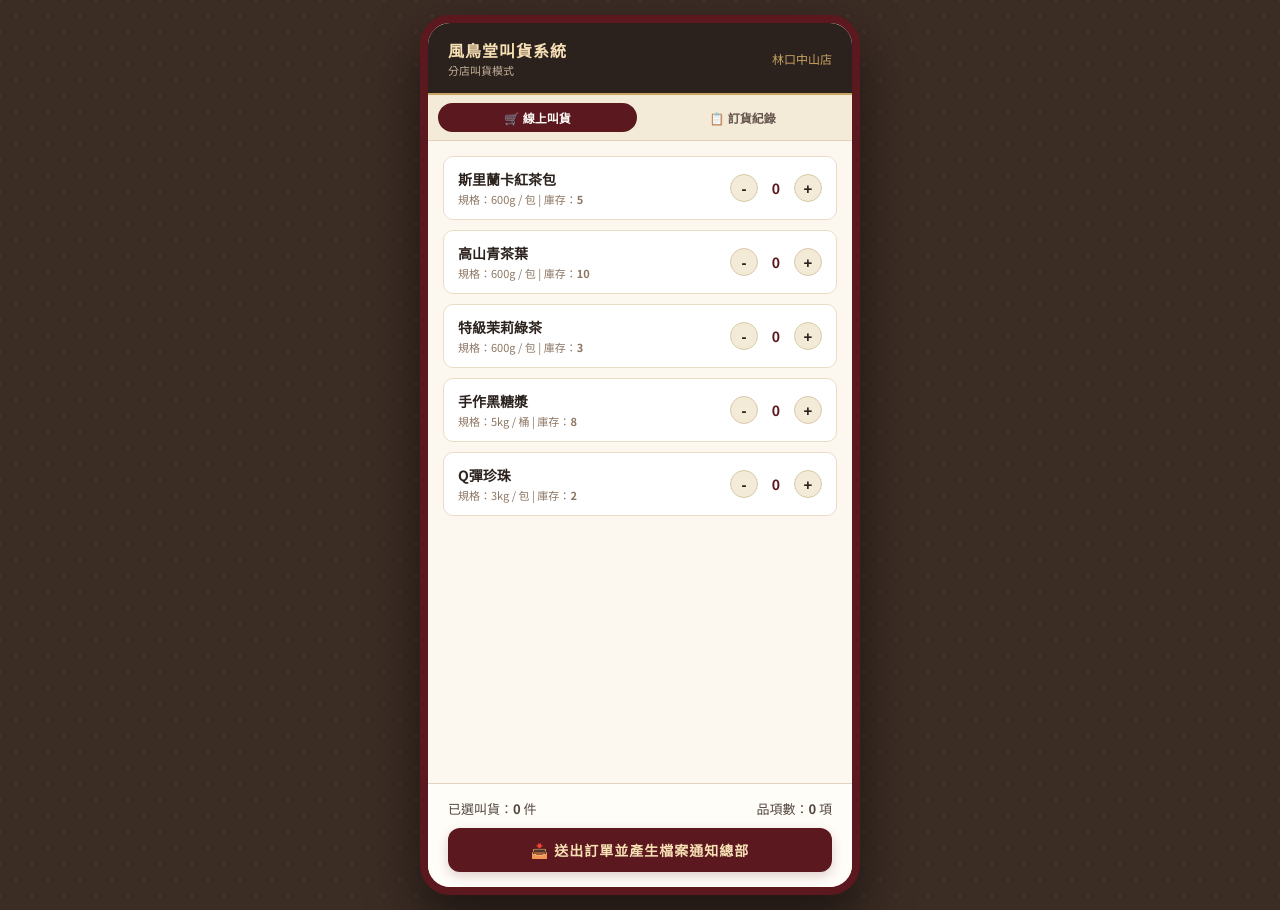
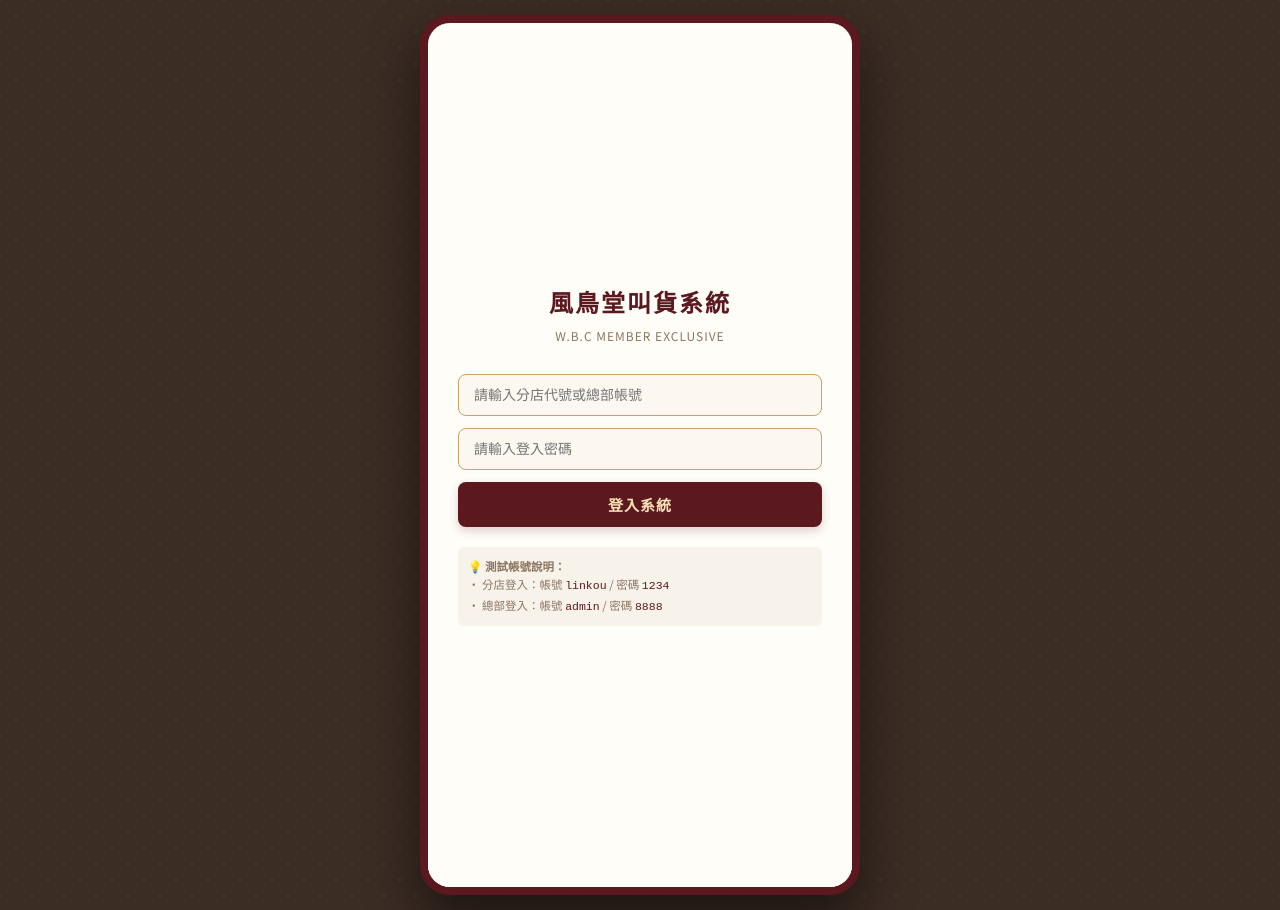
Before and after one commit to magicmalosing-cyber/ORDER, a plain HTML site: page index.html in a window 1280 px wide. Drawn offline with Linux system fonts and the light colour scheme.

Commit message:
Update index.html

```diff
--- a/index.html
+++ b/index.html
@@ -3,7 +3,7 @@
 <head>
     <meta charset="UTF-8">
     <meta name="viewport" content="width=device-width, initial-scale=1.0">
-    <title>風鳥堂 - 智慧叫貨與庫存管理系統</title>
+    <title>風鳥堂 - 智慧叫貨與多帳號管理系統</title>
     <style>
         @import url('https://fonts.googleapis.com/css2?family=Noto+Serif+TC:wght@500;700&family=Noto+Sans+TC:wght@300;400;500;700&display=swap');
 
@@ -43,6 +43,78 @@
             border: 8px solid #5c181f;
         }
 
+        /* 登入畫面 */
+        .login-screen {
+            position: absolute;
+            inset: 0;
+            background: #fffdf8;
+            z-index: 200;
+            display: flex;
+            flex-direction: column;
+            justify-content: center;
+            align-items: center;
+            padding: 30px;
+            text-align: center;
+        }
+
+        .login-screen.hidden {
+            display: none;
+        }
+
+        .login-logo {
+            font-family: 'Noto Serif TC', serif;
+            font-size: 24px;
+            font-weight: 900;
+            color: #5c181f;
+            margin-bottom: 8px;
+            letter-spacing: 2px;
+        }
+
+        .login-subtitle {
+            font-size: 12px;
+            color: #8c7662;
+            margin-bottom: 30px;
+            letter-spacing: 1px;
+        }
+
+        .login-input {
+            width: 100%;
+            padding: 12px 15px;
+            margin-bottom: 12px;
+            border: 1px solid #c8a362;
+            border-radius: 8px;
+            font-size: 14px;
+            background: #fcf8f0;
+            color: #2b221e;
+        }
+
+        .login-btn {
+            width: 100%;
+            background: #5c181f;
+            color: #f7e0b5;
+            border: none;
+            padding: 12px;
+            border-radius: 8px;
+            font-size: 15px;
+            font-weight: 700;
+            cursor: pointer;
+            letter-spacing: 1px;
+            box-shadow: 0 4px 10px rgba(92,24,31,0.2);
+        }
+
+        .login-hint {
+            margin-top: 20px;
+            font-size: 11.5px;
+            color: #8c7662;
+            line-height: 1.6;
+            background: #f7f2ea;
+            padding: 10px;
+            border-radius: 6px;
+            width: 100%;
+            text-align: left;
+        }
+
+        /* App 內部樣式 */
         .app-header {
             background: #2b221e;
             color: #f7e0b5;
@@ -51,11 +123,6 @@
             justify-content: space-between;
             align-items: center;
             border-bottom: 2px solid #c8a362;
-        }
-
-        .app-title {
-            cursor: pointer;
-            user-select: none;
         }
 
         .app-title h1 {
@@ -67,6 +134,16 @@
         .app-title p {
             font-size: 11px;
             color: #c5b399;
+        }
+
+        .logout-btn {
+            background: transparent;
+            border: 1px solid #c5b399;
+            color: #c5b399;
+            padding: 4px 10px;
+            font-size: 11px;
+            border-radius: 12px;
+            cursor: pointer;
         }
 
         .nav-tabs {
@@ -278,17 +355,33 @@
 <body>
 
     <div class="app-container">
+        <!-- 登入畫面 -->
+        <div class="login-screen" id="loginScreen">
+            <div class="login-logo">風鳥堂叫貨系統</div>
+            <div class="login-subtitle">W.B.C MEMBER EXCLUSIVE</div>
+
+            <input type="text" class="login-input" id="loginAccount" placeholder="請輸入分店代號或總部帳號">
+            <input type="password" class="login-input" id="loginPassword" placeholder="請輸入登入密碼">
+            <button class="login-btn" onclick="handleLogin()">登入系統</button>
+
+            <div class="login-hint">
+                💡 <strong>測試帳號說明：</strong><br>
+                • 分店登入：帳號 <code style="color:#5c181f">linkou</code> / 密碼 <code style="color:#5c181f">1234</code><br>
+                • 總部登入：帳號 <code style="color:#5c181f">admin</code> / 密碼 <code style="color:#5c181f">8888</code>
+            </div>
+        </div>
+
         <!-- 頂部導覽 -->
         <div class="app-header">
-            <div class="app-title" onclick="handleSecretClick()">
-                <h1>風鳥堂叫貨系統</h1>
-                <p id="systemModeLabel">分店叫貨模式</p>
+            <div class="app-title">
+                <h1 id="appHeaderTitle">風鳥堂叫貨系統</h1>
+                <p id="systemModeLabel">分店模式</p>
             </div>
-            <div id="headerStoreInfo" style="font-size:12px; color:#c8a362;">林口中山店</div>
+            <button class="logout-btn" onclick="handleLogout()">登出</button>
         </div>
 
         <!-- 功能分頁按鈕 -->
-        <div class="nav-tabs">
+        <div class="nav-tabs" id="navTabsContainer">
             <button class="nav-btn active" id="tabOrder" onclick="switchView('order')">🛒 線上叫貨</button>
             <button class="nav-btn" id="tabRecords" onclick="switchView('records')">📋 訂貨紀錄</button>
             <button class="nav-btn" id="tabStock" onclick="switchView('stock')" style="display:none;">📦 庫存管理</button>
@@ -308,7 +401,7 @@
     </div>
 
     <script>
-        // 預設商品與庫存資料（支援 LocalStorage 持久化儲存）
+        // 資料初始化與本地儲存
         let defaultInventory = [
             { id: 1, name: '斯里蘭卡紅茶包', spec: '600g / 包', stock: 5 },
             { id: 2, name: '高山青茶葉', spec: '600g / 包', stock: 10 },
@@ -317,30 +410,53 @@
             { id: 5, name: 'Q彈珍珠', spec: '3kg / 包', stock: 2 }
         ];
 
-        // 從本地端讀取資料（若無則初始化）
         let inventoryData = JSON.parse(localStorage.getItem('wbc_inventory')) || defaultInventory;
-        let orderQtyMap = {}; // 記錄當前叫貨量
+        let orderQtyMap = {};
         let orderHistory = JSON.parse(localStorage.getItem('wbc_history')) || [];
+        let currentUser = null; // 記錄當前登入者
 
-        let secretClickCount = 0;
-        let isStockUnlocked = false;
-
-        function saveToStorage() {
+        function saveData() {
             localStorage.setItem('wbc_inventory', JSON.stringify(inventoryData));
             localStorage.setItem('wbc_history', JSON.stringify(orderHistory));
         }
 
-        function handleSecretClick() {
-            secretClickCount++;
-            if (secretClickCount >= 5 && !isStockUnlocked) {
-                isStockUnlocked = true;
-                document.getElementById('tabStock').style.display = 'block';
-                alert('🔓 已解鎖總部庫存管理 App 模式！');
+        // 登入邏輯
+        function handleLogin() {
+            const acc = document.getElementById('loginAccount').value.trim();
+            const pwd = document.getElementById('loginPassword').value.trim();
+
+            if (acc === 'linkou' && pwd === '1234') {
+                currentUser = { role: 'branch', name: '林口中山店' };
+            } else if (acc === 'admin' && pwd === '8888') {
+                currentUser = { role: 'hq', name: '總管理處' };
+            } else {
+                alert('帳號或密碼錯誤！請重新輸入。');
+                return;
+            }
+
+            document.getElementById('loginScreen').classList.add('hidden');
+            initAppSession();
+        }
+
+        function handleLogout() {
+            currentUser = null;
+            document.getElementById('loginAccount').value = '';
+            document.getElementById('loginPassword').value = '';
+            document.getElementById('loginScreen').classList.remove('hidden');
+        }
+
+        function initAppSession() {
+            const titleEl = document.getElementById('appHeaderTitle');
+            const stockTab = document.getElementById('tabStock');
+
+            if (currentUser.role === 'hq') {
+                titleEl.innerText = "風鳥堂總部後台";
+                stockTab.style.display = 'block'; // 總部直接顯示庫存管理
                 switchView('stock');
-                secretClickCount = 0;
-            } else if (secretClickCount >= 5) {
-                switchView('stock');
-                secretClickCount = 0;
+            } else {
+                titleEl.innerText = "風鳥堂（林口中山店）";
+                stockTab.style.display = 'none'; // 分店隱藏庫存管理
+                switchView('order');
             }
         }
 
@@ -370,7 +486,6 @@
 
         function renderOrderPage() {
             const container = document.getElementById('mainContent');
-
             let hasShortage = false;
             let shortageDetails = '';
 
@@ -379,7 +494,7 @@
                 let remaining = p.stock - qty;
                 if (remaining <= 0) {
                     hasShortage = true;
-                    shortageDetails += `• <strong>${p.name}</strong> 庫存不足（現有庫存：${p.stock}，欲叫：${qty}）<br>`;
+                    shortageDetails += `• <strong>${p.name}</strong> 庫存不足（現有：${p.stock}，欲叫：${qty}）<br>`;
                 }
             });
 
@@ -435,7 +550,7 @@
 
         function renderStockPage() {
             const container = document.getElementById('mainContent');
-            let html = `<div style="font-size:13px; font-weight:700; color:#5c181f; margin-bottom:10px;">📦 總部統一庫存管理 (修改後自動儲存)</div>`;
+            let html = `<div style="font-size:13px; font-weight:700; color:#5c181f; margin-bottom:10px;">📦 總部統一庫存管理 (修改後即時同步)</div>`;
 
             inventoryData.forEach(p => {
                 html += `
@@ -457,7 +572,7 @@
             const p = inventoryData.find(item => item.id === id);
             if(p) {
                 p.stock = parseInt(val) || 0;
-                saveToStorage();
+                saveData();
             }
         }
 
@@ -474,11 +589,10 @@
                 html += `
                     <div class="record-card">
                         <div class="record-header">
-                            <span>訂單 #${orderHistory.length - index}</span>
+                            <span>訂單 #${orderHistory.length - index} (${record.store})</span>
                             <span>${record.time}</span>
                         </div>
                         <div class="record-body">
-                            <strong>分店：</strong>${record.store}<br>
                             <strong>叫貨明細：</strong><br>${itemsText}
                         </div>
                     </div>
@@ -489,14 +603,12 @@
 
         function sendLineAlert() {
             let shortageText = "【⚠️ 風鳥堂庫存不足警報】\n分店：林口中山店\n回報狀態：以下品項庫存不足，請總部盡速補貨！";
-
             inventoryData.forEach(p => {
                 let qty = orderQtyMap[p.id] || 0;
                 if ((p.stock - qty) <= 0) {
                     shortageText += `\n- ${p.name} (庫存剩餘: ${p.stock})`;
                 }
             });
-
             let lineUrl = `https://line.me/R/msg/text/?${encodeURIComponent(shortageText)}`;
             window.open(lineUrl, '_blank');
         }
@@ -507,7 +619,6 @@
                 let qty = orderQtyMap[p.id] || 0;
                 if (qty > 0) {
                     activeItems.push({ name: p.name, spec: p.spec, qty: qty });
-                    // 自動扣除總部庫存
                     p.stock = Math.max(0, p.stock - qty);
                 }
             });
@@ -518,16 +629,16 @@
             }
 
             let orderRecord = {
-                store: '林口中山店',
+                store: currentUser ? currentUser.name : '林口中山店',
                 time: new Date().toLocaleString(),
                 items: activeItems
             };
             orderHistory.push(orderRecord);
-            saveToStorage(); // 儲存至本機
+            saveData();
 
             let fileContent = "====================================\n";
             fileContent += "   風鳥堂 - 分店叫貨通知單\n";
-            fileContent += "   分店：林口中山店\n";
+            fileContent += "   分店：" + orderRecord.store + "\n";
             fileContent += "   時間：" + orderRecord.time + "\n";
             fileContent += "====================================\n\n";
 
@@ -541,17 +652,15 @@
             const url = URL.createObjectURL(blob);
             const a = document.createElement('a');
             a.href = url;
-            a.download = `風鳥堂_林口中山店_叫貨單_${new Date().toISOString().slice(0,10)}.txt`;
+            a.download = `風鳥堂_${orderRecord.store}_叫貨單_${new Date().toISOString().slice(0,10)}.txt`;
             document.body.appendChild(a);
             a.click();
             document.body.removeChild(a);
 
-            orderQtyMap = {}; // 清空叫貨車
-            alert('✅ 訂單已送出，庫存已自動扣除並持久化儲存，並已下載叫貨單檔案！');
+            orderQtyMap = {};
+            alert('✅ 訂單已送出，庫存已自動扣除並儲存，並已下載叫貨單檔案！');
             switchView('records');
         }
-
-        renderOrderPage();
     </script>
 </body>
 </html>
```
